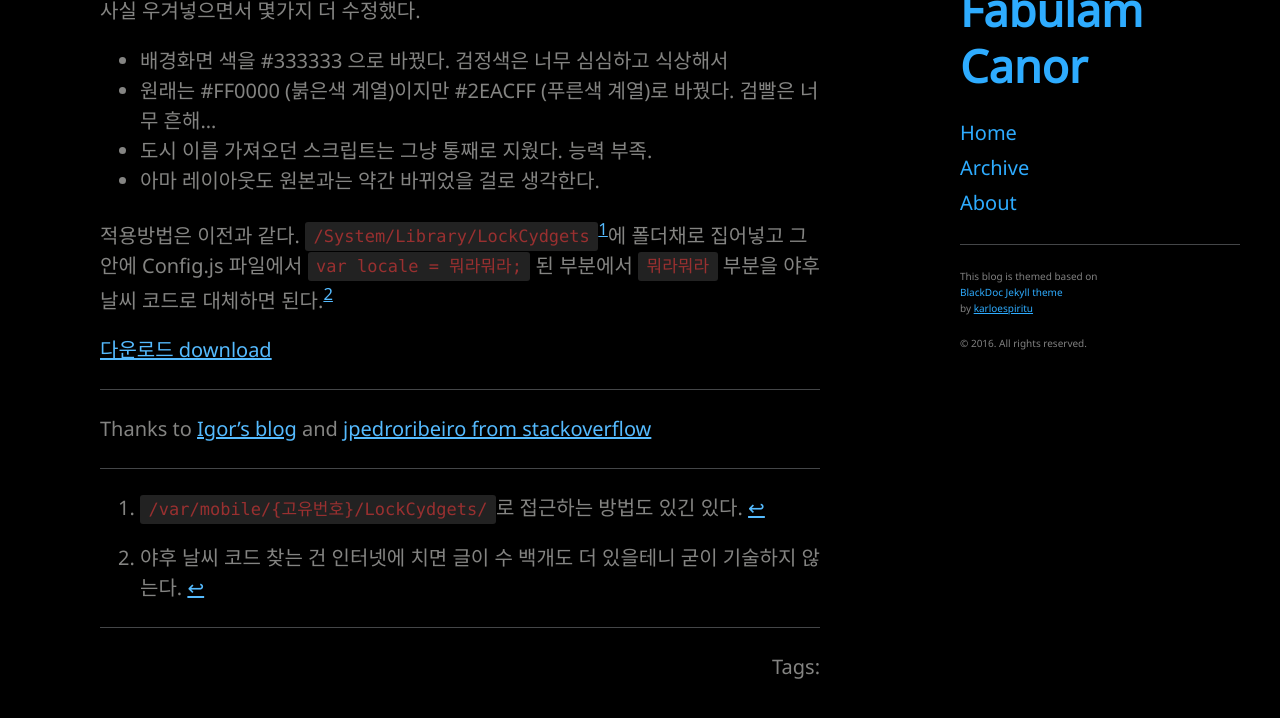
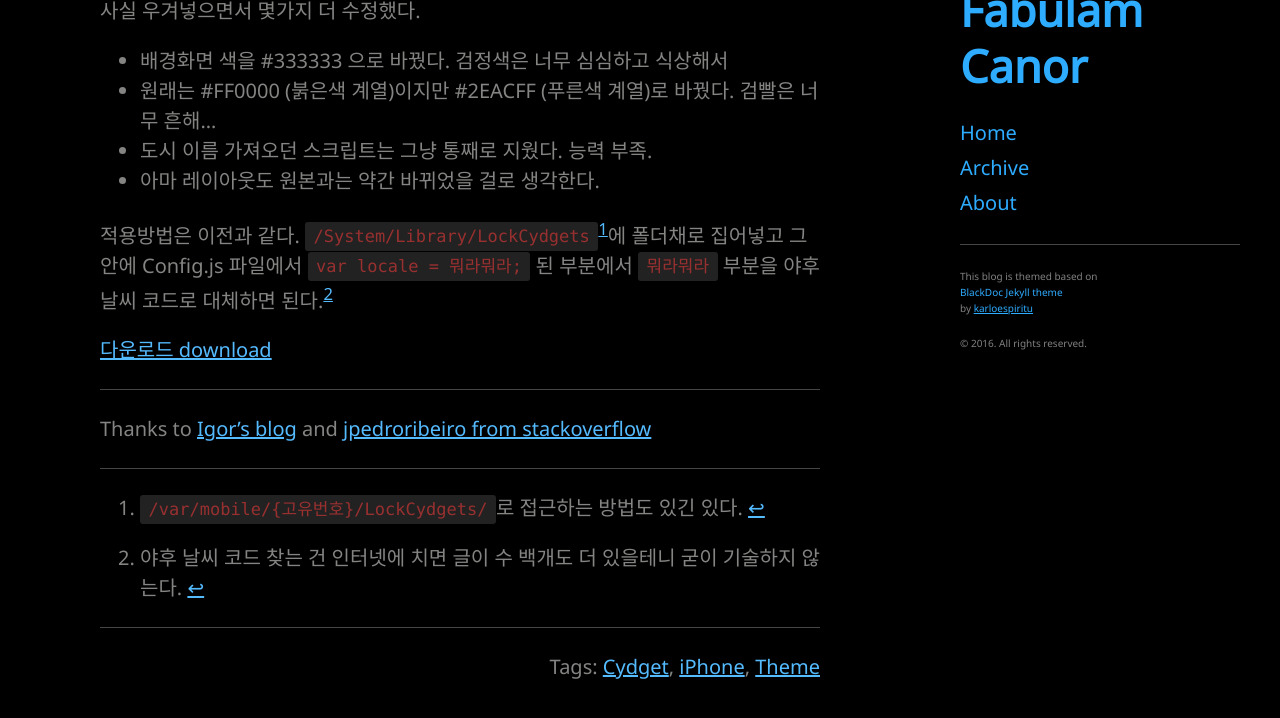
Before and after one commit to Canorus/canorus.github.io, a Jekyll site: the page built from _posts/2016-06-17-LSTargetBlue_Cydget.md, in a window 1280 px wide and 900 px high, scrolled down 906 px, cut to the strip 58-776 px from the top of the window. Built offline with Jekyll 4.4.1, drawn with Linux system fonts in a browser that asks for light colours; comment, search, counter and statistics services are not loaded.

Commit message:
tags test

```diff
--- a/_posts/2016-06-17-LSTargetBlue_Cydget.md
+++ b/_posts/2016-06-17-LSTargetBlue_Cydget.md
@@ -1,6 +1,10 @@
 ---
 layout: post
 title: LSTargetBlue Cydget
+tags:
+- Cydget
+- iPhone
+- Theme
 ---
 
 예전에 어디선가 받았던 Cydget 테마가 있었다. 이름은 LSTargetRed로 되어 있었는데 앞에 `<head>` 부분만 어찌어찌 수정하고 Info.plist 파일을 만들어서 Cydget 용으로 잘 쓰고 있었다.
```
